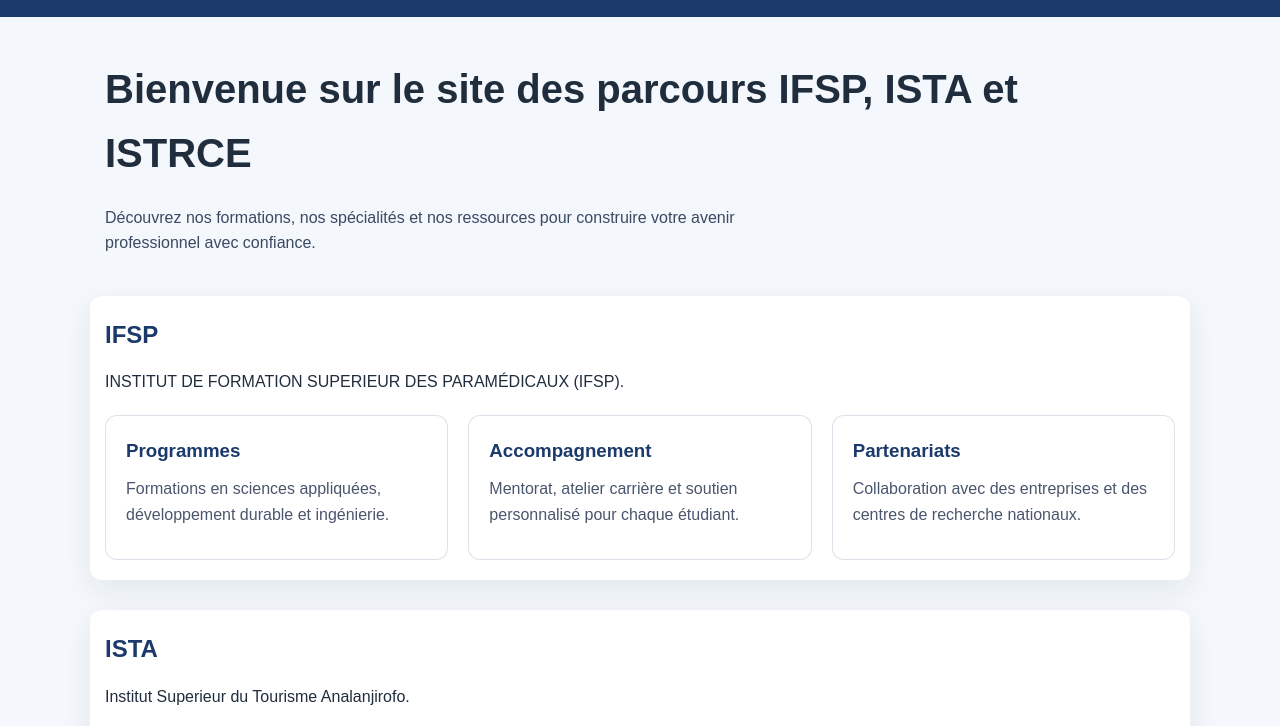
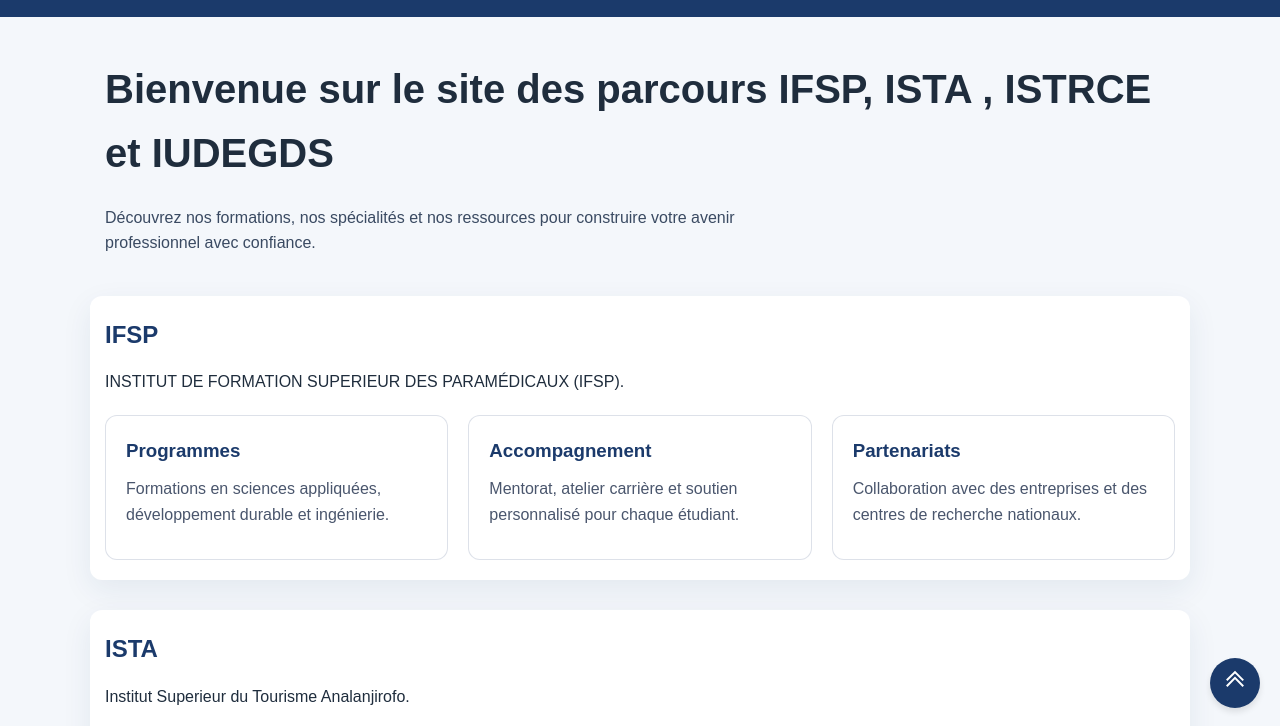
Before and after one commit to Bezara06/parcours, a plain HTML site: page index.html in a window 1280 px wide. Shown: the part 72-798 px from the top of the page. Drawn offline with Linux system fonts and the light colour scheme.

Commit message:
Add favicon links, enhance index pages, and implement smooth scrolling

```diff
--- /dev/null
+++ b/assets/css/terurn-to-top.css
@@ -0,0 +1,27 @@
+.return-to-top {
+    position: fixed;
+    bottom: 20px;
+    right: 20px;
+    width: 50px;
+    height: 50px;
+    background-color: var(--principal);
+    color: var(--blanc);
+    display: flex;
+    justify-content: center;
+    align-items: center;
+    border-radius: 50%;
+    cursor: pointer;
+    box-shadow: 0 4px 6px rgba(0, 0, 0, 0.1);
+    transition: all 0.3s ease-in-out;
+}
+
+.return-to-top:hover {
+    background-color: var(--secondaire);
+    transform: translateY(-5px);
+}
+
+.return-to-top svg {
+    width: 24px;
+    height: 24px;
+    fill: var(--blanc);
+}
--- a/index.html
+++ b/index.html
@@ -4,10 +4,14 @@
     <meta charset="UTF-8">
     <meta name="viewport" content="width=device-width, initial-scale=1.0">
     <title>Parcours de formation</title>
+    <link rel="shortcut icon" href="./assets/icon/images.ico" type="image/x-icon">
     <link rel="stylesheet" href="style.css">
+    <link rel="stylesheet" href="./assets/css/terurn-to-top.css">
+    <link rel="stylesheet"
+      href="https://fonts.googleapis.com/css2?family=Roboto:wght@400;700&display=swap">
   </head>
   <body>
-    <header>
+    <header id="top">
       <div class="nav-container">
         <div class="logo">
           <img src="./ista/img/images.png" alt="logoUA">
@@ -30,7 +34,7 @@
     </header>
 
     <main class="hero">
-      <h1>Bienvenue sur le site des parcours IFSP, ISTA et ISTRCE</h1>
+      <h1>Bienvenue sur le site des parcours IFSP, ISTA , ISTRCE et IUDEGDS</h1>
       <p>Découvrez nos formations, nos spécialités et nos ressources pour
         construire votre avenir professionnel avec confiance.</p>
     </main>
@@ -107,7 +111,13 @@
         commencez votre projet dès aujourd'hui.</p>
       <a href="#ifsp">Voir les formations</a>
     </section>
-
+    <div class="return-to-top"><a href="#top">
+        <svg
+          xmlns="http://www.w3.org/2000/svg" viewBox="0 0 24 24">
+          <path
+            d="M12.005859 3.765625L3.0507812 12.535156L4.4492188 13.964844L11.994141 6.5761719L19.544922 14.083984L20.955078 12.666016L12.005859 3.765625 z M 11.998047 9.4023438L3.0351562 18.550781L4.4648438 19.949219L12.001953 12.255859L19.537109 19.904297L20.962891 18.501953L11.998047 9.4023438 z"
+            fill="#FFFFFF" />
+        </svg></a></div>
     <script src="./script.js"></script>
   </body>
 </html>
--- a/style.css
+++ b/style.css
@@ -10,6 +10,7 @@
     box-sizing: border-box;
     margin: 0;
     padding: 0;
+    scroll-behavior: smooth;
 }
 
 body {
```
Also changed, not shown: ifsp/index.html (+3 -2 lines), ista/index.html (+1 -0 lines), istrce/index.html (+3 -0 lines), iudegds/index.html (+2 -1 lines), assets/icon/grade-fly.ico (added), assets/icon/icons8_double_up.svg (added), assets/icon/images.ico (added).
